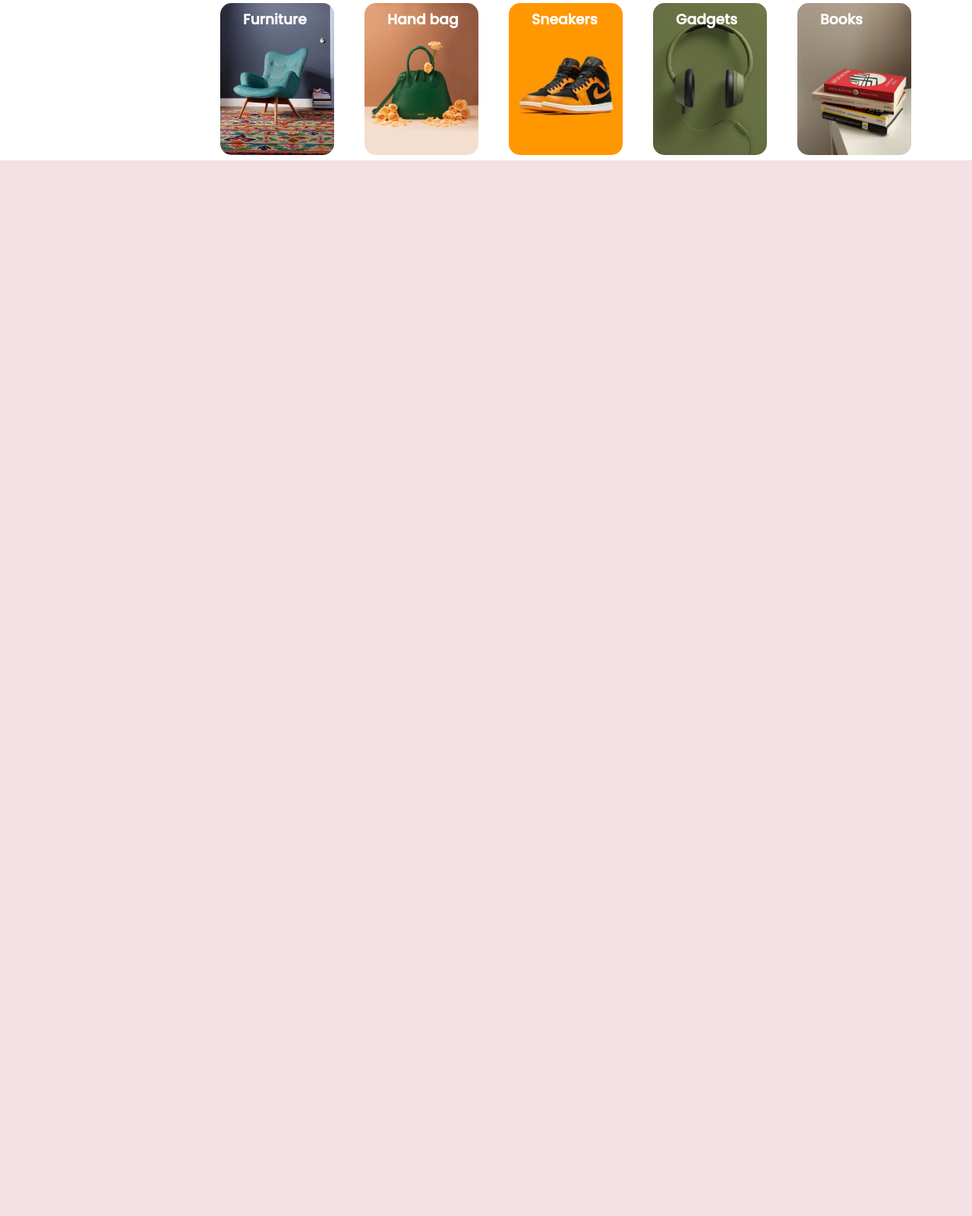
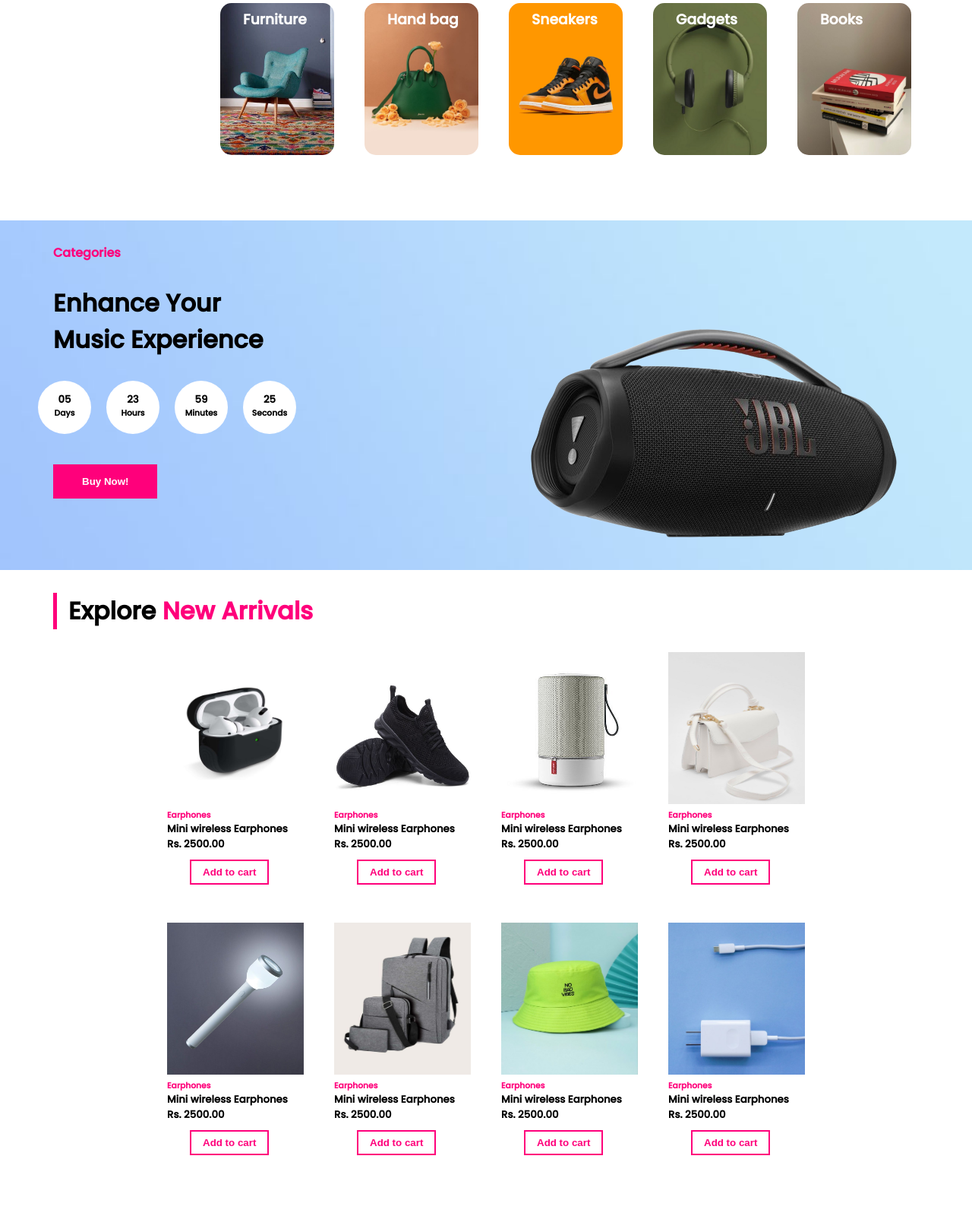
Before and after one commit to Kaveenxz/NIBM-project, a PHP site: page / in a window 1280 px wide. Shown: the part 902-2502 px from the top of the page at 76% size. Before the commit the page ends 1113 px from the top, so only its background shows below. Run offline with PHP 8.4, Linux system fonts and the light colour scheme.

Commit message:
new arrivels section

```diff
--- a/index.html
+++ b/index.html
@@ -125,6 +125,100 @@
         </div>
     </section>
 
+    <div class="promotion-banner">
+        <div class="left">
+            <h4>Categories</h4>
+            <h1>Enhance Your <br> Music Experience</h1>
+            <div class="time">
+                <div class="round">
+                    <h5>05</h5>
+                    <h6>Days</h6>
+                </div>
+                <div class="round">
+                    <h5>23</h5>
+                    <h6>Hours</h6>
+                </div>
+                <div class="round">
+                    <h5>59</h5>
+                    <h6>Minutes</h6>
+                </div>
+                <div class="round">
+                    <h5>25</h5>
+                    <h6>Seconds</h6>
+                </div>
+            </div>
+            <button>Buy Now!</button>
+        </div>
+        <div class="right">
+            <img src="images/jblx.png" alt="">
+        </div>
+    </div>
+
+    <div class="explore">
+        <h1>Explore <span> New Arrivals </span></h1>
+
+        <div class="item-set">
+            <div class="arrivels">
+                <img src="images/Minimalist Case For Airpods Pro.jpg" alt="">
+                <h6>Earphones</h6>
+                <h5>Mini wireless Earphones</h5>
+                <h5 id="price-list">Rs. 2500.00</h5>
+                <button id="add-cart-btn">Add to cart</button>
+            </div>
+            <div class="arrivels">
+                <img src="images/Hot Sale Light Running Shoes Comfortable Casual Men's Sneaker Breathable Non-slip Wear-resistant Outdoor Walking Men Sport Shoes - Red _ 42 _ China.jpg" alt="">
+                <h6>Earphones</h6>
+                <h5>Mini wireless Earphones</h5>
+                <h5 id="price-list">Rs. 2500.00</h5>
+                <button id="add-cart-btn">Add to cart</button>
+            </div>
+            <div class="arrivels">
+                <img src="images/Libratone Zipp Wifi Bluetooth Smart Speaker, 360° Loud Stereo Sound with Dual Mic Build-in, 15W Woofer Deep Bass, 12 Hour Playtime, Airplay2 and Spotify connect, Work with Alexa(Cloudy Grey).jpg" alt="">
+                <h6>Earphones</h6>
+                <h5>Mini wireless Earphones</h5>
+                <h5 id="price-list">Rs. 2500.00</h5>
+                <button id="add-cart-btn">Add to cart</button>
+            </div>
+            <div class="arrivels">
+                <img src="images/Womens Knot Handle Cross Body Bag - White - One Size.jpg" alt="">
+                <h6>Earphones</h6>
+                <h5>Mini wireless Earphones</h5>
+                <h5 id="price-list">Rs. 2500.00</h5>
+                <button id="add-cart-btn">Add to cart</button>
+            </div>
+        </div>
+        <div class="item-set">
+            <div class="arrivels">
+                <img src="images/This Planter And Lamp Might Save Your Life In An Earthquake – Design You Trust.jpg" alt="">
+                <h6>Earphones</h6>
+                <h5>Mini wireless Earphones</h5>
+                <h5 id="price-list">Rs. 2500.00</h5>
+                <button id="add-cart-btn">Add to cart</button>
+            </div>
+            <div class="arrivels">
+                <img src="images/3pcs Men Minimalist Backpack Set.jpg" alt="">
+                <h6>Earphones</h6>
+                <h5>Mini wireless Earphones</h5>
+                <h5 id="price-list">Rs. 2500.00</h5>
+                <button id="add-cart-btn">Add to cart</button>
+            </div>
+            <div class="arrivels">
+                <img src="images/download (1).jpg" alt="">
+                <h6>Earphones</h6>
+                <h5>Mini wireless Earphones</h5>
+                <h5 id="price-list">Rs. 2500.00</h5>
+                <button id="add-cart-btn">Add to cart</button>
+            </div>
+            <div class="arrivels">
+                <img src="images/This Genius Hack Keeps Your Phone Charger From Fraying — Real Simple.jpg" alt="">
+                <h6>Earphones</h6>
+                <h5>Mini wireless Earphones</h5>
+                <h5 id="price-list">Rs. 2500.00</h5>
+                <button id="add-cart-btn">Add to cart</button>
+            </div>
+
+        </div>
+    </div>
 
     <script src="script/script.js"></script>
 </body>
--- a/style/style.css
+++ b/style/style.css
@@ -14,6 +14,7 @@ body{
     justify-content: space-between;
     align-items: center;
     padding: 23px 70px;
+    background: #fff;
 }
 .right-bar{
     display: flex;
@@ -100,7 +101,7 @@ a{
     color: #545454;
     padding-bottom: 20px;
 }
-.middle-content .left button{
+button{
     background: rgb(255, 0, 123);
     padding: 15px 38px;
     border: none;
@@ -123,6 +124,7 @@ a{
 }
 .categories{
     margin: 30px 70px;
+    margin-bottom: 230px;
 }
 .categories h1{
     padding-left: 15px;
@@ -150,3 +152,80 @@ a{
     margin-left: 30px;
     color: #fff;
 }
+.promotion-banner{
+    padding: 30px 70px;
+    background: url("/images/blueback.jpg");
+    background-size:cover ;
+    display: flex;
+    justify-content: space-between;
+}
+.promotion-banner h4{
+    color: rgb(255, 0, 123);
+    margin-bottom: 30px;
+}
+.promotion-banner h1{
+    margin-bottom: 30px;
+}
+.time{
+    display: flex;
+    justify-content: space-between;
+    margin-bottom: 40px;
+}
+.time .round{
+    width: 70px;
+    height: 70px;
+    padding: 15px 10px;
+    margin-left: 20px;
+    background: #fff;
+    border-radius: 50%;
+    text-align: center;
+    box-sizing: border-box;
+}
+.time .round:first-child{
+    margin-left: -20px;
+}
+.promotion-banner .right{
+    margin-left: 300px;
+    width: 700px;
+    height: 400px;
+}
+.explore{
+    padding: 30px 70px;
+}
+.explore h1{
+    padding-left: 15px;
+    border-left: 5px solid rgb(255, 0, 123);
+    margin-bottom: 30px;
+}
+.explore h1 span{
+    color: rgb(255, 0, 123);
+}
+.item-set{
+    display: flex;
+
+}
+.item-set .arrivels img{
+    width: 180px;
+    height: 200px;
+}
+#add-cart-btn{
+    margin-left: 30px;
+    padding: 7px 15px;
+    border: 2px solid rgb(255, 0, 123);
+    color: rgb(255, 0, 123);
+    background: #fff;
+    cursor: pointer;
+}
+.item-set {
+    justify-content: space-between;
+    margin: 20px 150px;
+}
+.item-set .arrivels{
+    margin-bottom: 15px;
+}
+.item-set .arrivels h6{
+    color: rgb(255, 0, 123);
+}
+.item-set .arrivels #price-list{
+    margin-bottom: 10px;
+}
```
Also changed, not shown: images/21 Surprising Things You Can Make In A Rice Cooker.jpg (added), images/3pcs Men Minimalist Backpack Set.jpg (added), images/Discover the Cheapest yet Quality Premium Smartwatches – Best Budget Smartwatches.jpg (added), images/Extended Sizes Men Solid Round Neck Tee.jpg (added), images/Fitbit Versa 2 Black Elastomer Strap Touchscreen Smart Watch 39mm - Black.jpg (added), images/Hot Sale Light Running Shoes Comfortable Casual Men's Sneaker Breathable Non-slip Wear-resistant Outdoor Walking Men Sport Shoes - Red _ 42 _ China.jpg (added), images/Libratone Zipp Wifi Bluetooth Smart Speaker, 360° Loud Stereo Sound with Dual Mic Build-in, 15W Woofer Deep Bass, 12 Hour Playtime, Airplay2 and Spotify connect, Work with Alexa(Cloudy Grey).jpg (added), images/Minimalist Case For Airpods Pro.jpg (added), images/Orange Slice Junior Chair.jpg (added), images/This Genius Hack Keeps Your Phone Charger From Fraying — Real Simple.jpg (added), images/This Planter And Lamp Might Save Your Life In An Earthquake – Design You Trust.jpg (added), images/Womens Knot Handle Cross Body Bag - White - One Size.jpg (added), images/delivery.png (added), images/download (1).jpg (added), 4 more files.
